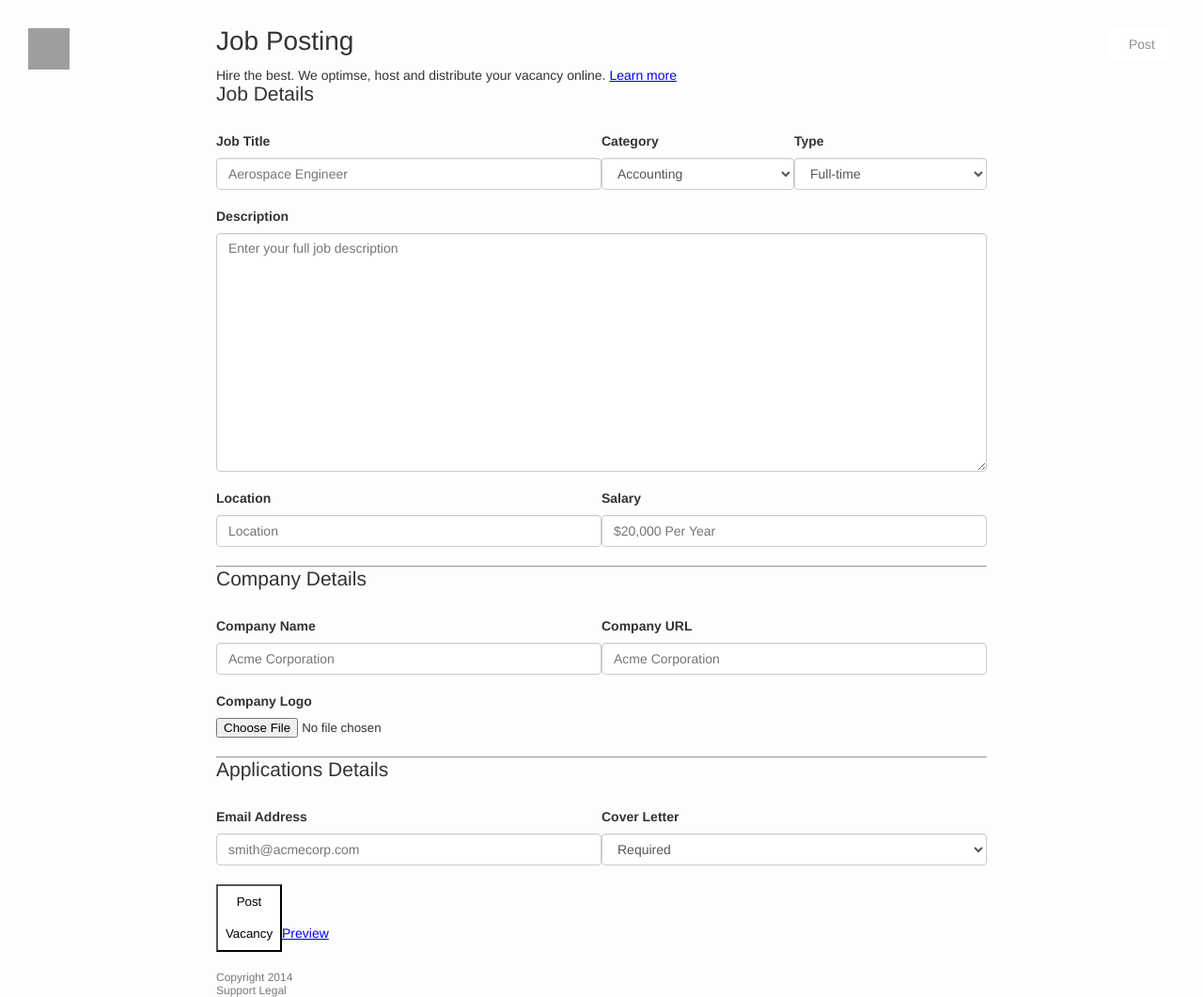
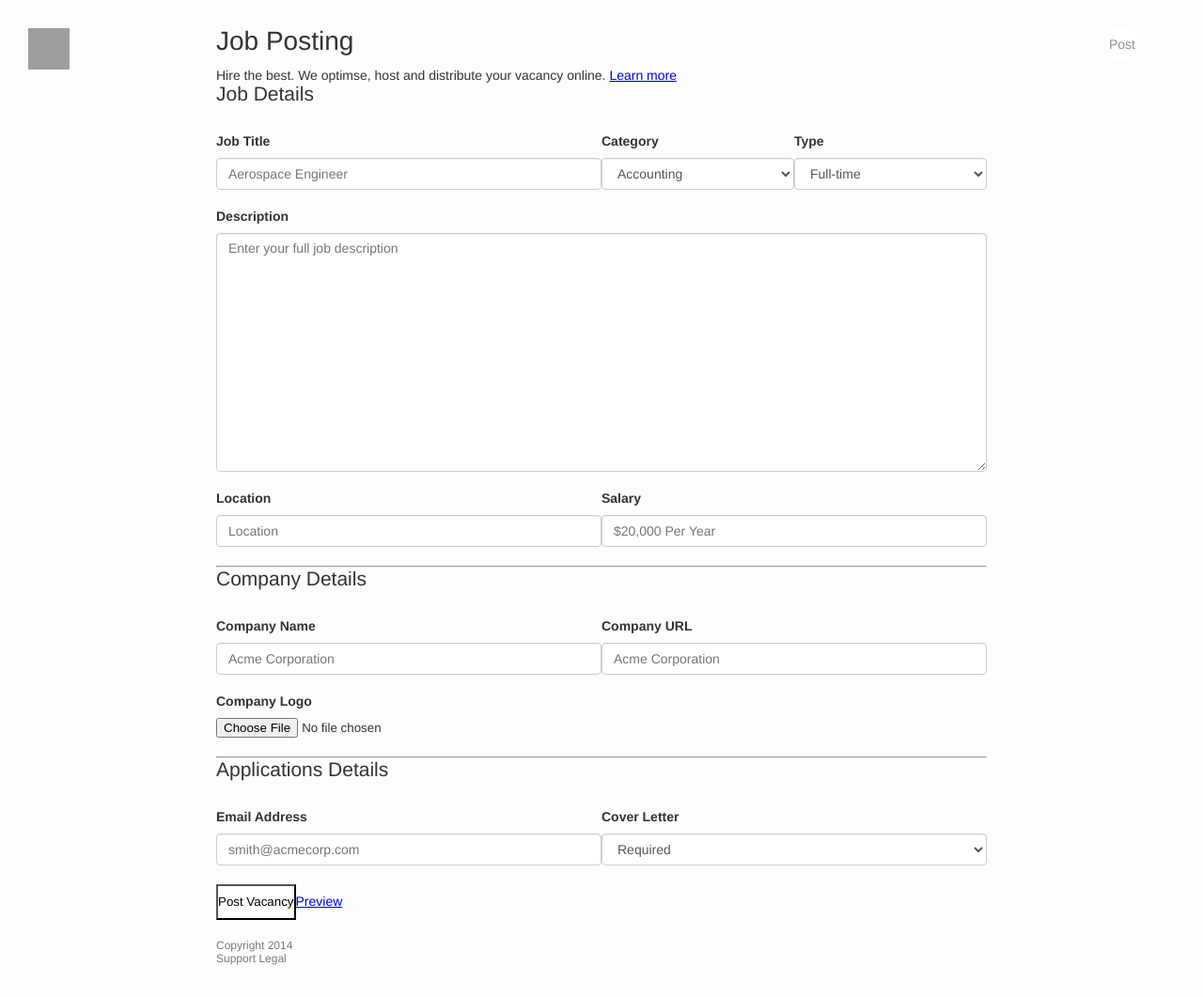
Before and after one commit to hiven/hiven.github.io, a PHP site: page /post.html in a window 1280 px wide. Shown: the whole page at 94% size. After the commit the page ends 1027 px from the top, so only its background shows below. Run offline with PHP 8.4, Linux system fonts and the light colour scheme; some libraries are stand-ins or nearby versions; grey boxes are pictures that could not be loaded.

Commit message:
Update main.css

```diff
--- a/css/main.css
+++ b/css/main.css
@@ -85,7 +85,6 @@ h3 {
 }
 
 .btn {
-    width: 70px;
     text-decoration: none;
     display: inline-block;
     transition: background-color 0.3s ease;
```
